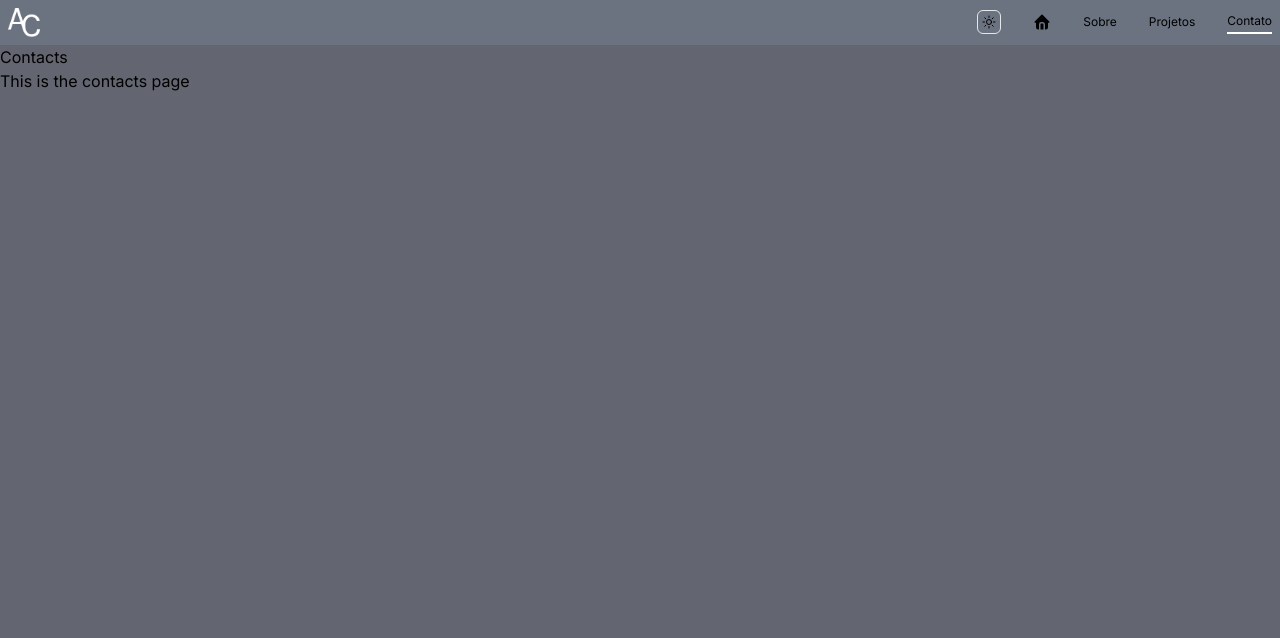
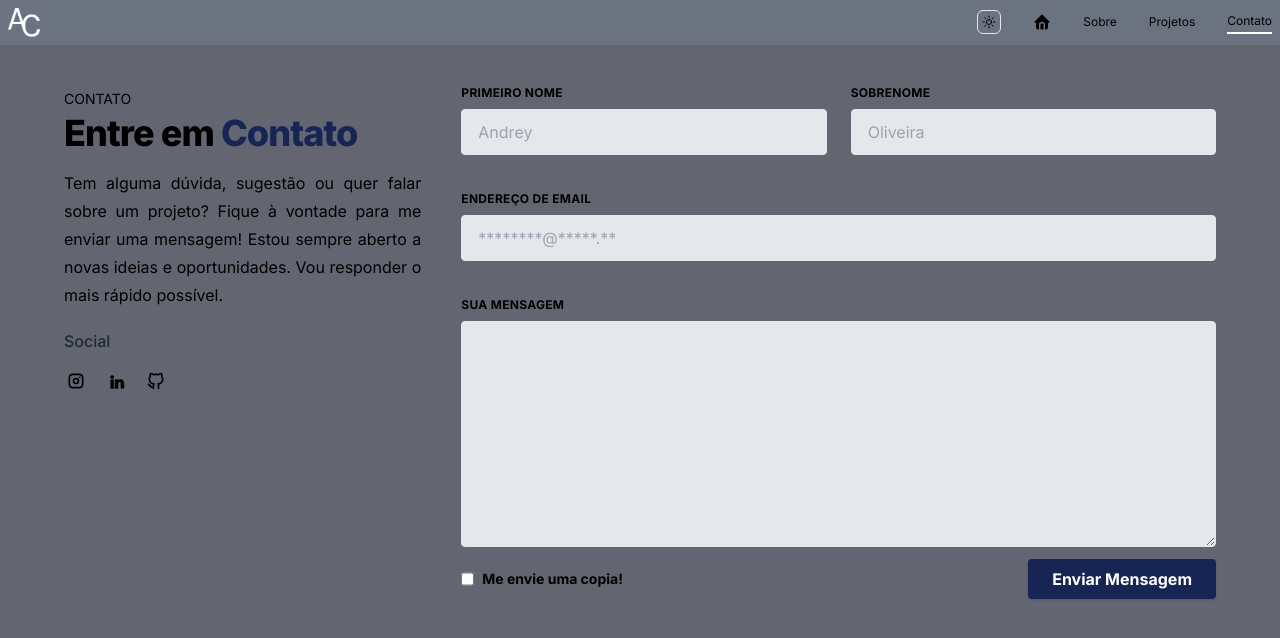
Before and after one commit to AndreyCadmo/Portfolio, a Next.js app: page /contact in a window 1280 px wide. Shown: the top 638 px of the page. Built offline with nearby package versions, Linux system fonts and the light colour scheme.

Commit message:
criando a página contatos

```diff
--- a/src/app/(interno)/contact/page.tsx
+++ b/src/app/(interno)/contact/page.tsx
@@ -1,8 +1,125 @@
 export default function Page() {
   return (
-    <div>
-      <h1>Contacts</h1>
-      <p>This is the contacts page</p>
-    </div>
+    <section className="bg-backLight dark:bg-backDark justify-center flex ">
+      <div className="grid grid-cols-1 md:grid-cols-12 pt-10 max-sm:max-w-80 md:max-w-6xl gap-10">
+        <div className="md:col-span-4 ">
+          <p className="text-sm leading-7 font-regular uppercase">
+            Contato
+          </p>
+          <h3 className="text-3xl sm:text-4xl leading-normal font-extrabold tracking-tight">
+            Entre em <span className="text-blue-950 dark:text-indigo-600">Contato</span>
+          </h3>
+          <p className="mt-4 leading-7 text-justify">
+            Tem alguma dúvida, sugestão ou quer falar sobre um projeto? Fique à vontade para me enviar uma mensagem! Estou sempre aberto a novas ideias e oportunidades. Vou responder o mais rápido possível.
+          </p>
+
+          <div className="col-span-4 sm:col-span-2 md:col-span-2 lg:col-span-1 xl:col-span-1 mt-5">
+            <div className="mb-2 font-medium text-gray-800 dark:text-gray-300">Social</div>
+            <ul className="mb-4 -ml-2 flex md:order-1 md:mb-0">
+
+              <li>
+                <a className="text-muted inline-flex items-center rounded-lg p-2.5 text-sm hover:bg-gray-100 focus:outline-none focus:ring-gray-200 dark:text-gray-400 dark:hover:bg-gray-700 "
+                  aria-label="Instagram" href="https://www.instagram.com/cadmo_o/?hl=pt">
+                  <svg xmlns="http://www.w3.org/2000/svg" width="24" height="24"
+                    viewBox="0 0 24 24" fill="none" stroke="currentColor" stroke-width="2" stroke-linecap="round"
+                    stroke-linejoin="round" className="h-5 w-5">
+                    <path d="M4 4m0 4a4 4 0 0 1 4 -4h8a4 4 0 0 1 4 4v8a4 4 0 0 1 -4 4h-8a4 4 0 0 1 -4 -4z"></path>
+                    <path d="M12 12m-3 0a3 3 0 1 0 6 0a3 3 0 1 0 -6 0"></path>
+                    <path d="M16.5 7.5l0 .01"></path>
+                  </svg>
+                </a>
+              </li>
+
+              <li>
+                <a href="https://www.linkedin.com/in/andreycadmo/" className="text-muted inline-flex items-center rounded-lg p-2.5 text-sm hover:bg-gray-100 focus:outline-none focus:ring-gray-200 dark:text-gray-400 dark:hover:bg-gray-700 ">
+                  <svg xmlns="http://www.w3.org/2000/svg" width="24" height="24"
+                    viewBox="0 0 65 65" fill="none" stroke="currentColor" stroke-width="2" stroke-linecap="round"
+                    stroke-linejoin="round" className="h-5 w-5">
+                    <path
+                      d="M24.7612 55.999V28.3354H15.5433V55.999H24.7621H24.7612ZM20.1542 24.5591C23.3679 24.5591 25.3687 22.4348 25.3687 19.7801C25.3086 17.065 23.3679 15 20.2153 15C17.0605 15 15 17.065 15 19.7799C15 22.4346 17.0001 24.5588 20.0938 24.5588H20.1534L20.1542 24.5591ZM29.8633 55.999H39.0805V40.5521C39.0805 39.7264 39.1406 38.8985 39.3841 38.3088C40.0502 36.6562 41.5668 34.9455 44.1138 34.9455C47.4484 34.9455 48.7831 37.4821 48.7831 41.2014V55.999H58V40.1376C58 31.6408 53.4532 27.6869 47.3887 27.6869C42.4167 27.6869 40.233 30.4589 39.0198 32.347H39.0812V28.3364H29.8638C29.9841 30.9316 29.8631 56 29.8631 56L29.8633 55.999Z"
+                      fill="currentColor" />
+                  </svg></a>
+              </li>
+
+              <li>
+                <a className="text-muted inline-flex items-center rounded-lg p-2.5 text-sm hover:bg-gray-100 focus:outline-none focus:ring-gray-200 dark:text-gray-400 dark:hover:bg-gray-700 "
+                  aria-label="Github" href="https://github.com/AndreyCadmo"><svg xmlns="http://www.w3.org/2000/svg"
+                    width="24" height="24" viewBox="0 0 24 24" fill="none" stroke="currentColor" stroke-width="2"
+                    stroke-linecap="round" stroke-linejoin="round" className="h-5 w-5">
+                    <path
+                      d="M9 19c-4.3 1.4 -4.3 -2.5 -6 -3m12 5v-3.5c0 -1 .1 -1.4 -.5 -2c2.8 -.3 5.5 -1.4 5.5 -6a4.6 4.6 0 0 0 -1.3 -3.2a4.2 4.2 0 0 0 -.1 -3.2s-1.1 -.3 -3.5 1.3a12.3 12.3 0 0 0 -6.2 0c-2.4 -1.6 -3.5 -1.3 -3.5 -1.3a4.2 4.2 0 0 0 -.1 3.2a4.6 4.6 0 0 0 -1.3 3.2c0 4.6 2.7 5.7 5.5 6c-.6 .6 -.6 1.2 -.5 2v3.5">
+                    </path>
+                  </svg>
+                </a>
+              </li>
+
+            </ul>
+
+          </div>
+
+        </div>
+        <form className="md:col-span-8">
+          <div className="flex flex-wrap -mx-3 mb-6">
+            <div className="w-full md:w-1/2 px-3 mb-6 md:mb-0">
+              <label className="block uppercase tracking-wide  text-xs font-bold mb-2"
+                htmlFor="grid-first-name">
+                Primeiro nome
+              </label>
+              <input
+                className="appearance-none block w-full bg-gray-200 dark:bg-slate-700  border dark:border-slate-800 rounded py-3 px-4 mb-3 leading-tight focus:outline-none focus:bg-white"
+                id="grid-first-name" type="text" placeholder="Andrey" required />
+
+            </div>
+            <div className="w-full md:w-1/2 px-3">
+              <label className="block uppercase tracking-wide text-xs font-bold mb-2"
+                htmlFor="grid-last-name">
+                Sobrenome
+              </label>
+              <input
+                className="appearance-none block w-full bg-gray-200 dark:bg-slate-700 border border-gray-200 dark:border-slate-800 rounded py-3 px-4 leading-tight focus:outline-none focus:bg-white focus:border-gray-500"
+                id="grid-last-name" type="text" placeholder="Oliveira" required />
+            </div>
+          </div>
+          <div className="flex flex-wrap -mx-3 mb-6">
+            <div className="w-full px-3">
+              <label className="block uppercase tracking-wide text-xs font-bold mb-2"
+                htmlFor="grid-password">
+                Endereço de email
+              </label>
+              <input
+                className="appearance-none block w-full bg-gray-200 dark:bg-slate-700  border border-gray-200 dark:border-slate-800 rounded py-3 px-4 mb-3 leading-tight focus:outline-none focus:bg-white focus:border-gray-500"
+                id="grid-email" type="email" placeholder="********@*****.**" required />
+            </div>
+          </div>
+
+          <div className="flex flex-wrap -mx-3 mb-6">
+            <div className="w-full px-3">
+              <label className="block uppercase tracking-wide text-xs font-bold mb-2"
+                htmlFor="grid-password">
+                Sua mensagem
+              </label>
+              <textarea rows={10}
+                className="appearance-none block w-full bg-gray-200 dark:bg-slate-700  border border-gray-200 dark:border-slate-800 rounded py-3 px-4 mb-3 leading-tight focus:outline-none focus:bg-white focus:border-gray-500"></textarea>
+            </div>
+            <div className="flex justify-between w-full px-3">
+              <div className="md:flex md:items-center">
+                <label className="flex justify-center font-bold">
+                  <input className="mr-2 leading-tight" type="checkbox" />
+                  <span className="text-sm">
+                    Me envie uma copia!
+                  </span>
+                </label>
+              </div>
+              <button
+                className="shadow bg-blue-950 dark:bg-indigo-600 hover:bg-indigo-400 focus:shadow-outline focus:outline-none text-white font-bold py-2 px-6 rounded"
+                type="submit">
+                Enviar Mensagem
+              </button>
+            </div>
+
+          </div>
+        </form>
+      </div>
+    </section>
   );
 }
```
